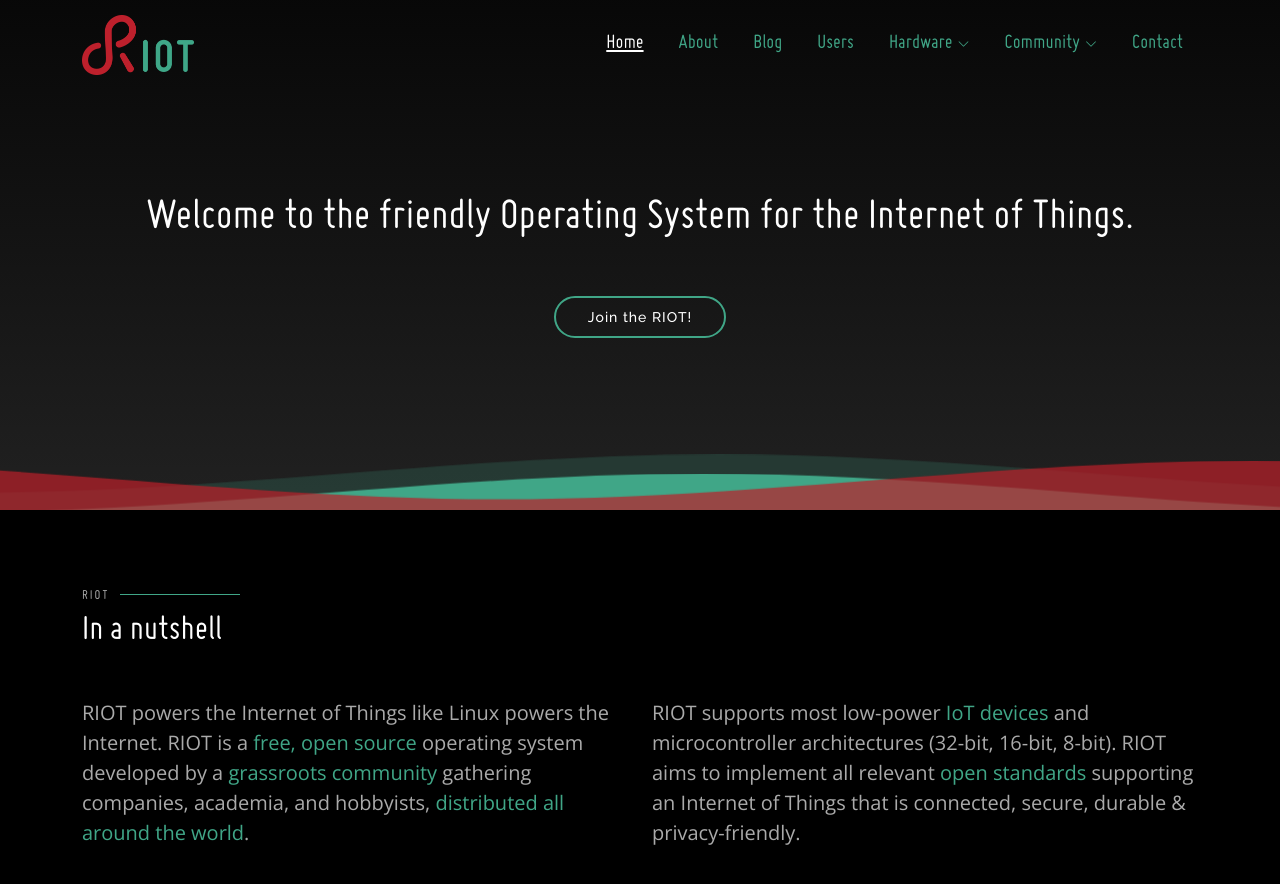
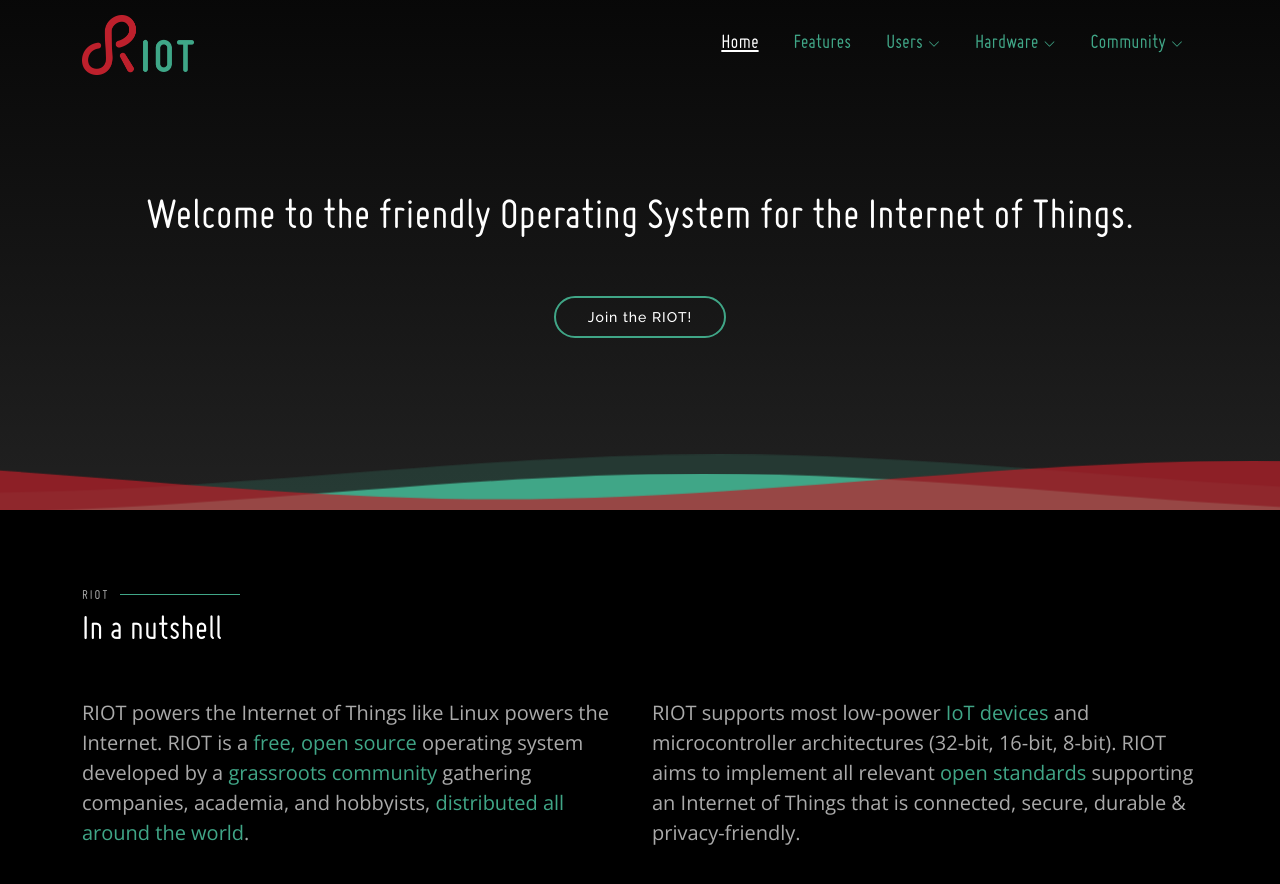
Before and after one commit to RIOT-OS/riot-os.org, a Jekyll site: the page built from index.html, in a window 1280 px wide and 900 px high. Shown: the top 884 px of the window. Built offline with Jekyll 4.4.1, drawn with Linux system fonts in a browser that asks for light colours; nearby versions of some CDN libraries; some web fonts are replaced; comment, search, counter and statistics services are not loaded.

Commit message:
navbar: update entries

```diff
--- a/_includes/header.html
+++ b/_includes/header.html
@@ -12,16 +12,21 @@
       <nav id="navbar" class="navbar">
         <ul>
             <li><a class="nav-link scrollto active" href="{% link index.html %}#hero">Home</a></li>
-            <li><a class="nav-link scrollto" href="{% link index.html %}#about">About</a></li>
-            <li><a class="nav-link scrollto " href="{% link index.html %}#blog">Blog</a></li>
-            <li><a class="nav-link scrollto" href="{% link index.html %}#use-cases">Users</a></li>
+            <li><a class="nav-link scrollto" href="{% link index.html %}#features">Features</a></li>
+            <li class="dropdown"><a href="{% link index.html %}#get-started"><span>Users</span> <i class="bi bi-chevron-down"></i></a>
+            <ul>
+              <li><a href="{% link index.html %}#get-started">Get started</a></li>
+              <li><a href="{% link index.html %}#user-cases">User Cases</a></li>
+              <li><a href="{% link index.html %}#faq">FAQ</a></li>
+            </ul>
             <li class="dropdown"><a href="{% link boards.html %}"><span>Hardware</span> <i class="bi bi-chevron-down"></i></a>
             <ul>
-              <li><a href="{% link cpus.html %}">CPU</a></li>
+              <li><a href="{% link cpus.html %}">CPUs</a></li>
               <li><a href="{% link boards.html %}">Boards</a></li>
             </ul>
           <li class="dropdown"><a href="{% link community.html %}"><span>Community</span> <i class="bi bi-chevron-down"></i></a>
             <ul>
+              <li><a href="{% link community.html %}">Overview</a></li>
               <li><a href="https://forum.riot-os.org">Forum</a></li>
               <li><a href="https://github.com/topics/riot-os">GitHub</a></li>
               <li><a href="{% link community.html %}#socialmedia">Social Media</a></li>
@@ -29,7 +34,6 @@
               <li><a href="https://github.com/RIOT-OS/RIOT/blob/master/CODE_OF_CONDUCT.md">Code of Conduct</a></li>
             </ul>
           </li>
-          <li><a class="nav-link scrollto" href="{% link index.html %}#contact">Contact</a></li>
         </ul>
         <i class="bi bi-list mobile-nav-toggle"></i>
       </nav><!-- .navbar -->
```
